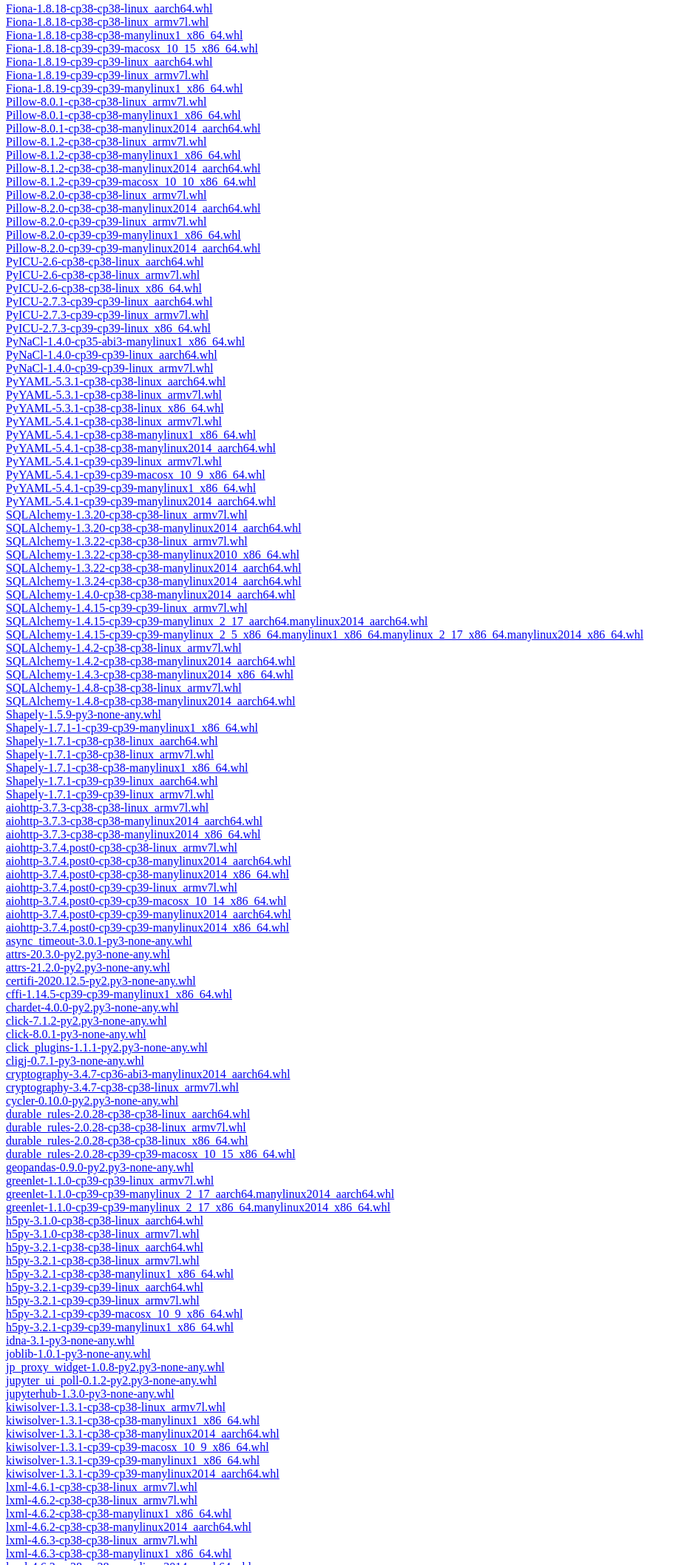
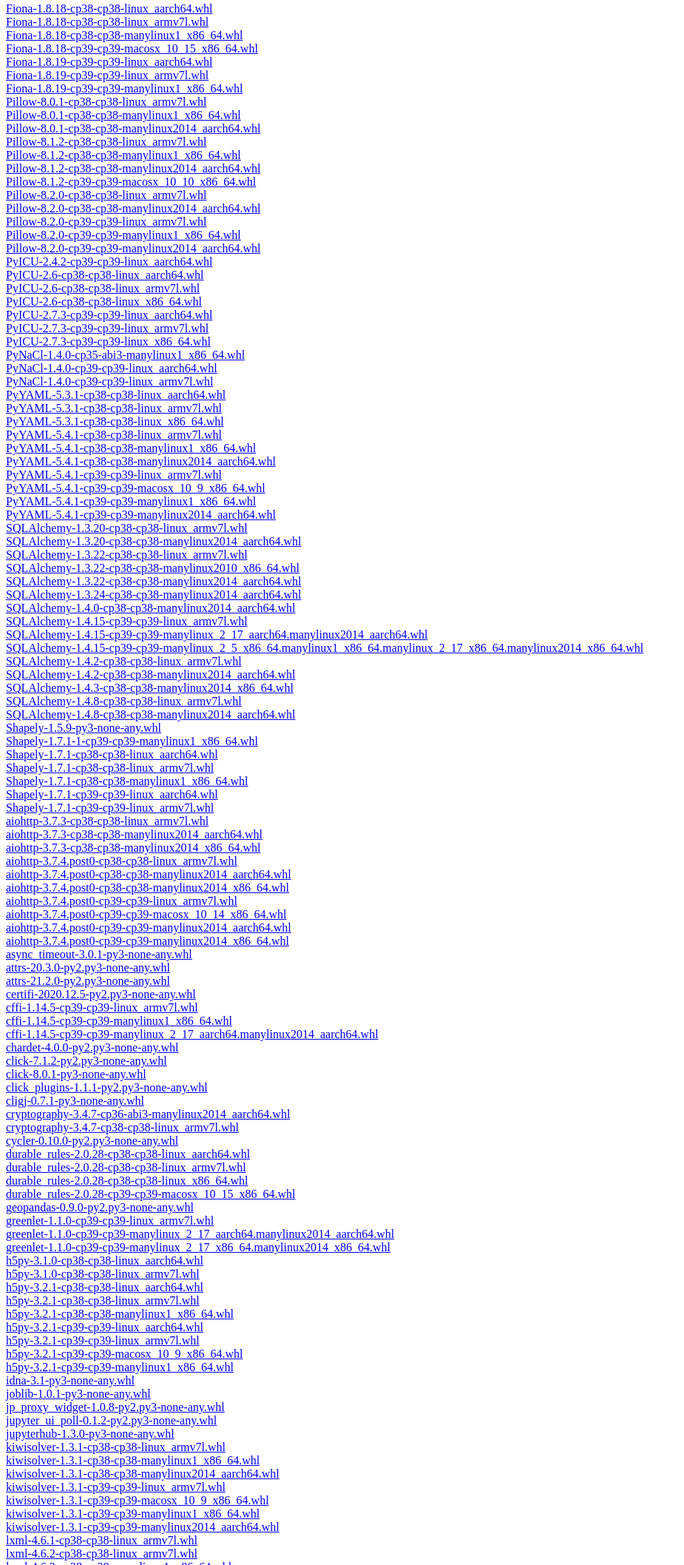
Before and after one commit to OpenComputingLab/vce-wheelhouse, a plain HTML site: page index.html in a window 1280 px wide. Shown: the part 5-2120 px from the top of the page at 74% size, without its empty margins (0-925 px from the left). Drawn offline with Linux system fonts and the light colour scheme.

Commit message:
Catchup wheels?

```diff
--- a/index.html
+++ b/index.html
@@ -21,6 +21,7 @@
 <a href="wheelhouse/Pillow-8.2.0-cp39-cp39-linux_armv7l.whl">Pillow-8.2.0-cp39-cp39-linux_armv7l.whl</a><br/>
 <a href="wheelhouse/Pillow-8.2.0-cp39-cp39-manylinux1_x86_64.whl">Pillow-8.2.0-cp39-cp39-manylinux1_x86_64.whl</a><br/>
 <a href="wheelhouse/Pillow-8.2.0-cp39-cp39-manylinux2014_aarch64.whl">Pillow-8.2.0-cp39-cp39-manylinux2014_aarch64.whl</a><br/>
+<a href="wheelhouse/PyICU-2.4.2-cp39-cp39-linux_aarch64.whl">PyICU-2.4.2-cp39-cp39-linux_aarch64.whl</a><br/>
 <a href="wheelhouse/PyICU-2.6-cp38-cp38-linux_aarch64.whl">PyICU-2.6-cp38-cp38-linux_aarch64.whl</a><br/>
 <a href="wheelhouse/PyICU-2.6-cp38-cp38-linux_armv7l.whl">PyICU-2.6-cp38-cp38-linux_armv7l.whl</a><br/>
 <a href="wheelhouse/PyICU-2.6-cp38-cp38-linux_x86_64.whl">PyICU-2.6-cp38-cp38-linux_x86_64.whl</a><br/>
@@ -76,7 +77,9 @@
 <a href="wheelhouse/attrs-20.3.0-py2.py3-none-any.whl">attrs-20.3.0-py2.py3-none-any.whl</a><br/>
 <a href="wheelhouse/attrs-21.2.0-py2.py3-none-any.whl">attrs-21.2.0-py2.py3-none-any.whl</a><br/>
 <a href="wheelhouse/certifi-2020.12.5-py2.py3-none-any.whl">certifi-2020.12.5-py2.py3-none-any.whl</a><br/>
+<a href="wheelhouse/cffi-1.14.5-cp39-cp39-linux_armv7l.whl">cffi-1.14.5-cp39-cp39-linux_armv7l.whl</a><br/>
 <a href="wheelhouse/cffi-1.14.5-cp39-cp39-manylinux1_x86_64.whl">cffi-1.14.5-cp39-cp39-manylinux1_x86_64.whl</a><br/>
+<a href="wheelhouse/cffi-1.14.5-cp39-cp39-manylinux_2_17_aarch64.manylinux2014_aarch64.whl">cffi-1.14.5-cp39-cp39-manylinux_2_17_aarch64.manylinux2014_aarch64.whl</a><br/>
 <a href="wheelhouse/chardet-4.0.0-py2.py3-none-any.whl">chardet-4.0.0-py2.py3-none-any.whl</a><br/>
 <a href="wheelhouse/click-7.1.2-py2.py3-none-any.whl">click-7.1.2-py2.py3-none-any.whl</a><br/>
 <a href="wheelhouse/click-8.0.1-py3-none-any.whl">click-8.0.1-py3-none-any.whl</a><br/>
@@ -110,6 +113,7 @@
 <a href="wheelhouse/kiwisolver-1.3.1-cp38-cp38-linux_armv7l.whl">kiwisolver-1.3.1-cp38-cp38-linux_armv7l.whl</a><br/>
 <a href="wheelhouse/kiwisolver-1.3.1-cp38-cp38-manylinux1_x86_64.whl">kiwisolver-1.3.1-cp38-cp38-manylinux1_x86_64.whl</a><br/>
 <a href="wheelhouse/kiwisolver-1.3.1-cp38-cp38-manylinux2014_aarch64.whl">kiwisolver-1.3.1-cp38-cp38-manylinux2014_aarch64.whl</a><br/>
+<a href="wheelhouse/kiwisolver-1.3.1-cp39-cp39-linux_armv7l.whl">kiwisolver-1.3.1-cp39-cp39-linux_armv7l.whl</a><br/>
 <a href="wheelhouse/kiwisolver-1.3.1-cp39-cp39-macosx_10_9_x86_64.whl">kiwisolver-1.3.1-cp39-cp39-macosx_10_9_x86_64.whl</a><br/>
 <a href="wheelhouse/kiwisolver-1.3.1-cp39-cp39-manylinux1_x86_64.whl">kiwisolver-1.3.1-cp39-cp39-manylinux1_x86_64.whl</a><br/>
 <a href="wheelhouse/kiwisolver-1.3.1-cp39-cp39-manylinux2014_aarch64.whl">kiwisolver-1.3.1-cp39-cp39-manylinux2014_aarch64.whl</a><br/>
@@ -205,6 +209,7 @@
 <a href="wheelhouse/psycopg2_binary-2.8.6-cp38-cp38-linux_aarch64.whl">psycopg2_binary-2.8.6-cp38-cp38-linux_aarch64.whl</a><br/>
 <a href="wheelhouse/psycopg2_binary-2.8.6-cp38-cp38-linux_armv7l.whl">psycopg2_binary-2.8.6-cp38-cp38-linux_armv7l.whl</a><br/>
 <a href="wheelhouse/psycopg2_binary-2.8.6-cp39-cp39-linux_aarch64.whl">psycopg2_binary-2.8.6-cp39-cp39-linux_aarch64.whl</a><br/>
+<a href="wheelhouse/psycopg2_binary-2.8.6-cp39-cp39-linux_armv7l.whl">psycopg2_binary-2.8.6-cp39-cp39-linux_armv7l.whl</a><br/>
 <a href="wheelhouse/psycopg2_binary-2.8.6-cp39-cp39-manylinux1_x86_64.whl">psycopg2_binary-2.8.6-cp39-cp39-manylinux1_x86_64.whl</a><br/>
 <a href="wheelhouse/pycparser-2.20-py2.py3-none-any.whl">pycparser-2.20-py2.py3-none-any.whl</a><br/>
 <a href="wheelhouse/pymongo-3.11.1-cp38-cp38-linux_armv7l.whl">pymongo-3.11.1-cp38-cp38-linux_armv7l.whl</a><br/>
@@ -219,6 +224,7 @@
 <a href="wheelhouse/pyparsing-2.4.7-py2.py3-none-any.whl">pyparsing-2.4.7-py2.py3-none-any.whl</a><br/>
 <a href="wheelhouse/pyproj-1.9.6-cp38-cp38-linux_aarch64.whl">pyproj-1.9.6-cp38-cp38-linux_aarch64.whl</a><br/>
 <a href="wheelhouse/pyproj-1.9.6-cp38-cp38-linux_armv7l.whl">pyproj-1.9.6-cp38-cp38-linux_armv7l.whl</a><br/>
+<a href="wheelhouse/pyproj-2.6.1.post1-cp39-cp39-linux_armv7l.whl">pyproj-2.6.1.post1-cp39-cp39-linux_armv7l.whl</a><br/>
 <a href="wheelhouse/pyproj-3.0.1-cp38-cp38-manylinux2014_aarch64.whl">pyproj-3.0.1-cp38-cp38-manylinux2014_aarch64.whl</a><br/>
 <a href="wheelhouse/pyproj-3.1.0-cp39-cp39-manylinux2010_x86_64.whl">pyproj-3.1.0-cp39-cp39-manylinux2010_x86_64.whl</a><br/>
 <a href="wheelhouse/pyproj-3.1.0-cp39-cp39-manylinux_2_17_aarch64.manylinux2014_aarch64.whl">pyproj-3.1.0-cp39-cp39-manylinux_2_17_aarch64.manylinux2014_aarch64.whl</a><br/>
```
Also changed, not shown: 6 other files.
